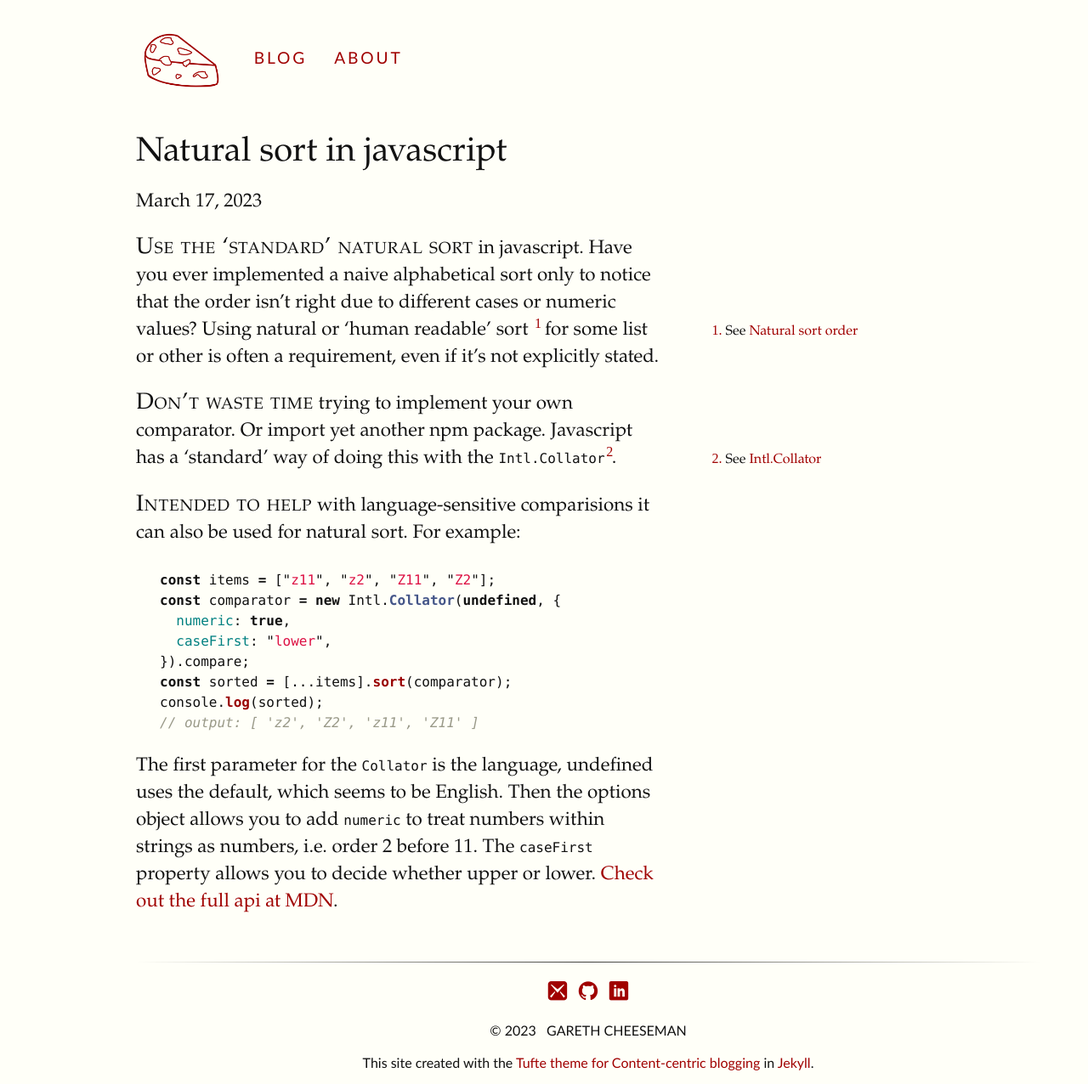
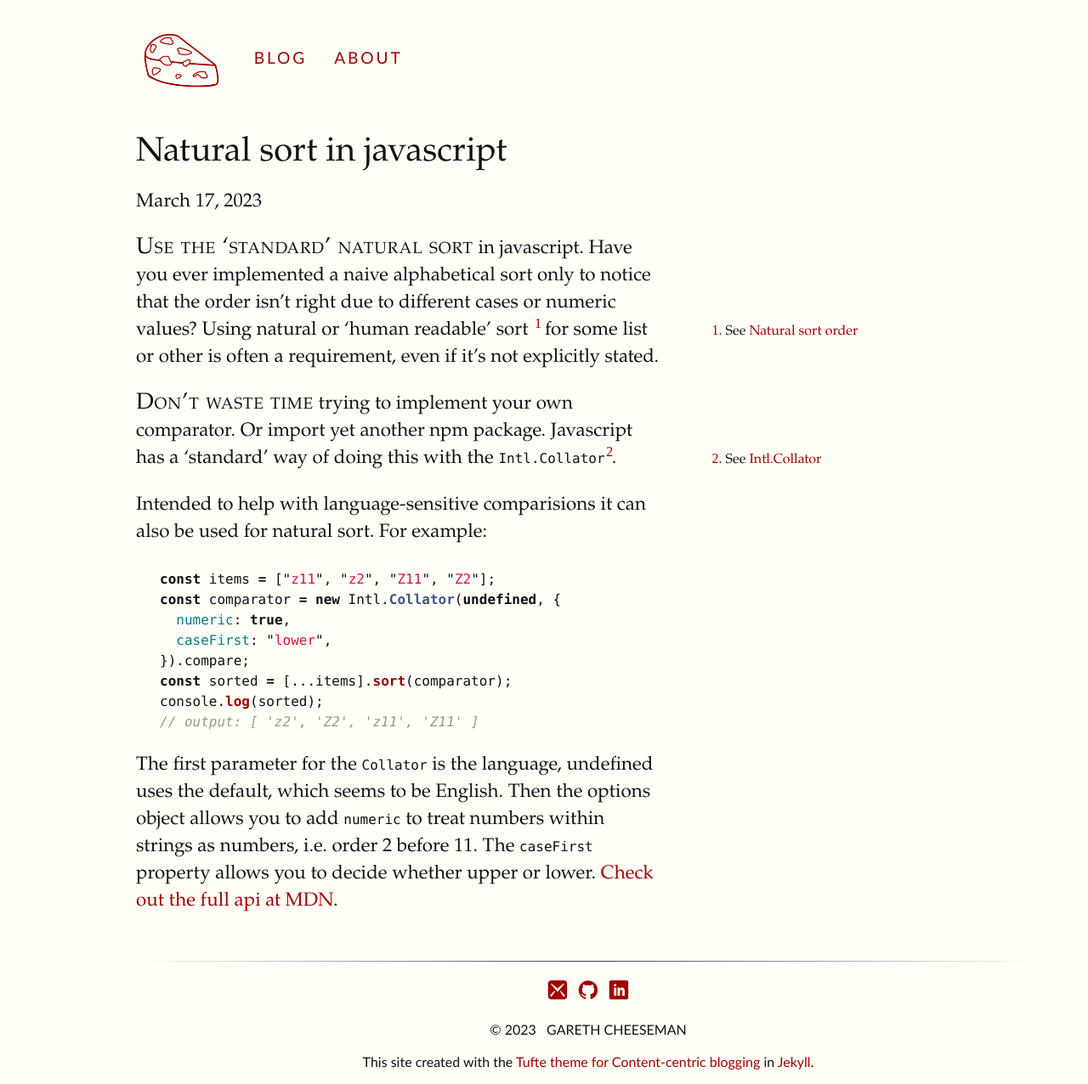
Before and after one commit to gareth-cheeseman/gareth-cheeseman.github.io, a Jekyll site: the page built from _posts/2023-03-17-Natural-Sort-In-Javascript.md, in a window 1280 px wide. Shown: the whole page at 85% size. Built offline with Jekyll 4.4.1, drawn with Linux system fonts in a browser that asks for light colours; some web fonts are replaced; some of the changed lines change nothing that is shown.

Commit message:
Remove new thought

````diff
--- a/_posts/2023-03-17-Natural-Sort-In-Javascript.md
+++ b/_posts/2023-03-17-Natural-Sort-In-Javascript.md
@@ -8,7 +8,7 @@ categories: post
 
 {% newthought "Don't waste time" %} trying to implement your own comparator. Or import yet another npm package. Javascript has a 'standard' way of doing this with the `Intl.Collator`{% sidenote 'collator', 'See [Intl.Collator](https://developer.mozilla.org/en-US/docs/Web/JavaScript/Reference/Global_Objects/Intl/Collator)' %}.
 
-{% newthought "Intended to help" %} with language-sensitive comparisions it can also be used for natural sort. For example:
+Intended to help with language-sensitive comparisions it can also be used for natural sort. For example:
 
 ```javascript
 const items = ["z11", "z2", "Z11", "Z2"];
````
